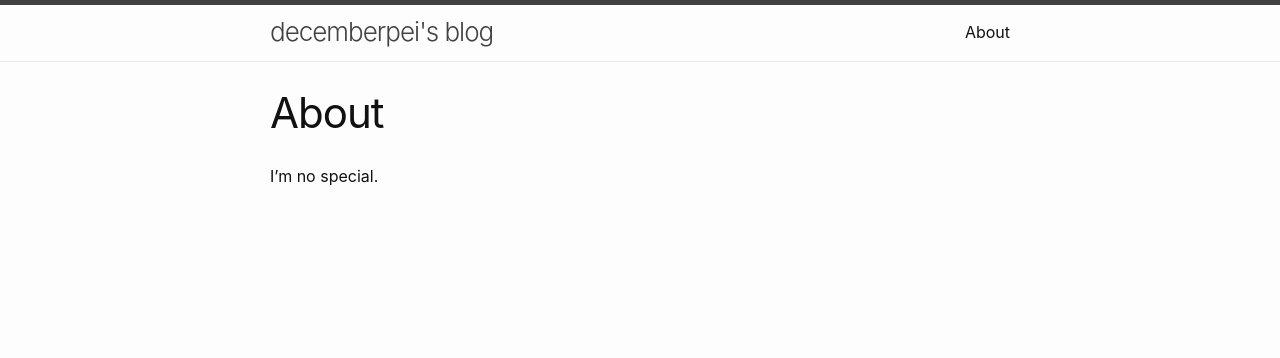
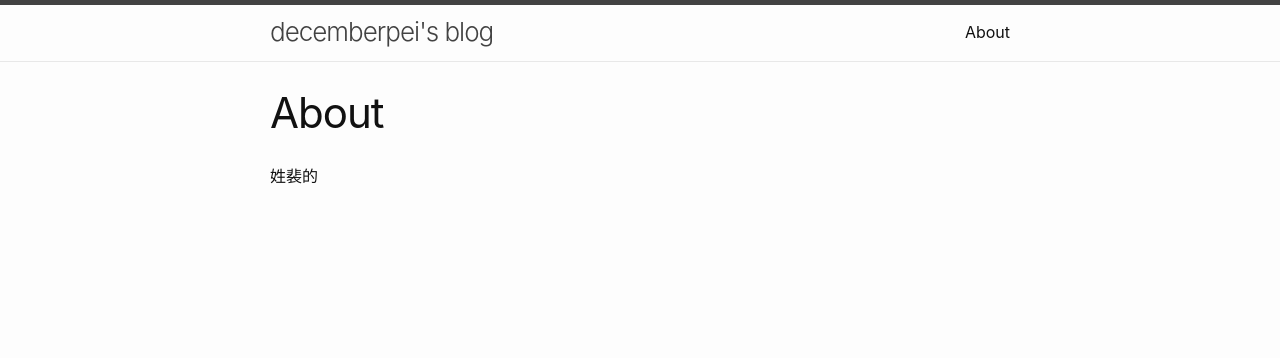
Before and after one commit to decemberpei/decemberpei.github.io, a Jekyll site: the page built from about.md, in a window 1280 px wide. Shown: the top 358 px of the page. Built offline with Jekyll 4.4.1, drawn with Linux system fonts in a browser that asks for light colours.

Commit message:
Update about.md

```diff
--- a/about.md
+++ b/about.md
@@ -4,4 +4,4 @@ title: About
 permalink: /about/
 ---
 
-I'm no special.
+姓裴的
```
